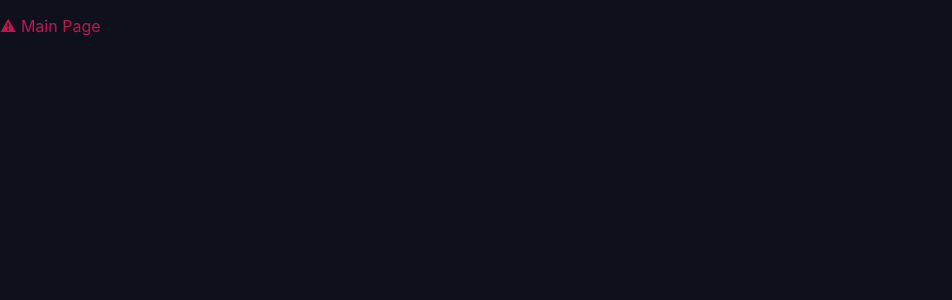
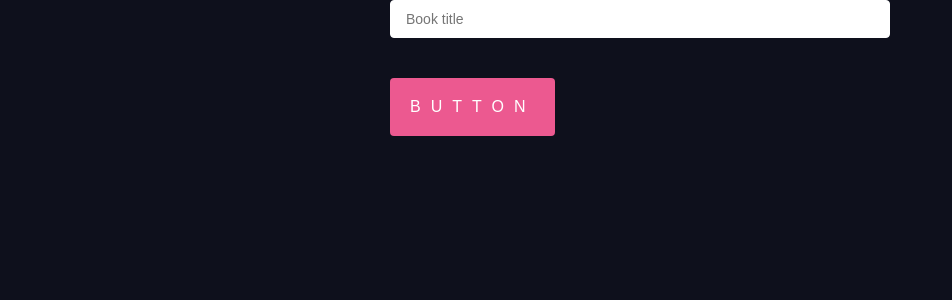
Before and after one commit to jaferIdrees/book_recomendation_frontend, a React (Create React App) app: page / in a window 1280 px wide. Shown: the top 300 px of the page, without its empty margins (0-952 px from the left). Built offline with nearby package versions, Linux system fonts and the light colour scheme.

Commit message:
add book search route and page

```diff
--- a/src/App.js
+++ b/src/App.js
@@ -1,12 +1,13 @@
 import { BrowserRouter as Router, Routes, Route } from 'react-router-dom';
 import Registration from './pages/Registration';
 import Login from './pages/Login'
+import BookSearch from './pages/BookSearch';
 
 function App() {
 	return (
     <Router>
       <Routes>
-        <Route path='/' element=<p>Main Page</p> />
+        <Route path='/' element={<BookSearch />} />
         <Route path='/signup' element= {<Registration />}/>
         <Route path='/login' element= {<Login />}/>
       </Routes>
--- a/src/pages/BookSearch.js
+++ b/src/pages/BookSearch.js
@@ -0,0 +1,39 @@
+import React, { useState } from "react";
+import Button from 'react-bootstrap/Button';
+import Form from 'react-bootstrap/Form';
+import InputGroup from 'react-bootstrap/InputGroup';
+import search_books from "../API/open_library_search";
+
+
+const BookSearch = () => {
+    const [value, setValue] = useState(),
+        onInput = ({target:{value}}) => setValue(value);
+    const onFormSubmit = async (e) => {
+          e.preventDefault()
+          console.log(value);
+          await search_books(value).then((res) => console.log(res));
+
+          setValue()
+        }
+    /*const handleSubmit = (data) => {
+        console.log(Object.keys(data));
+    }*/
+    return (
+        <Form onSubmit={onFormSubmit}>
+            <InputGroup className="mb-3">
+                <Form.Control
+                    placeholder="Book title"
+                    aria-label="Book title"
+                    aria-describedby="basic-addon2"
+                    onInput={onInput}
+                    value={value}
+                />
+                <Button type="submit" id="button-addon2">
+                    Button
+                </Button>
+            </InputGroup>
+        </Form>
+    )
+}
+
+export default BookSearch;
```
